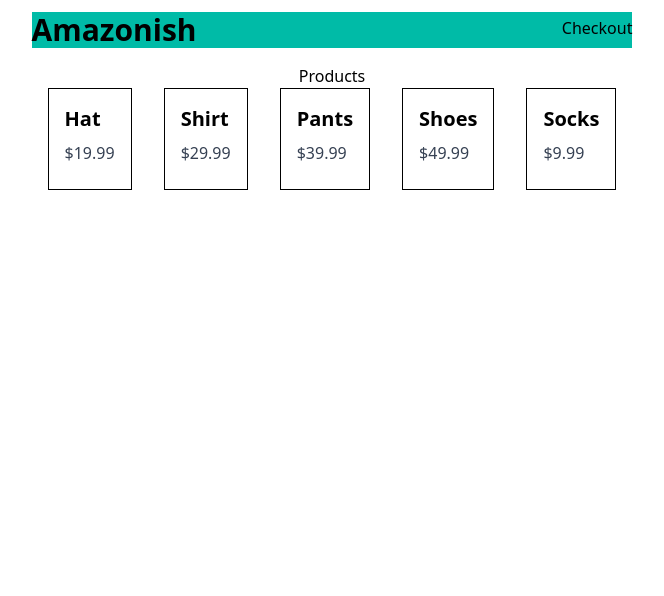
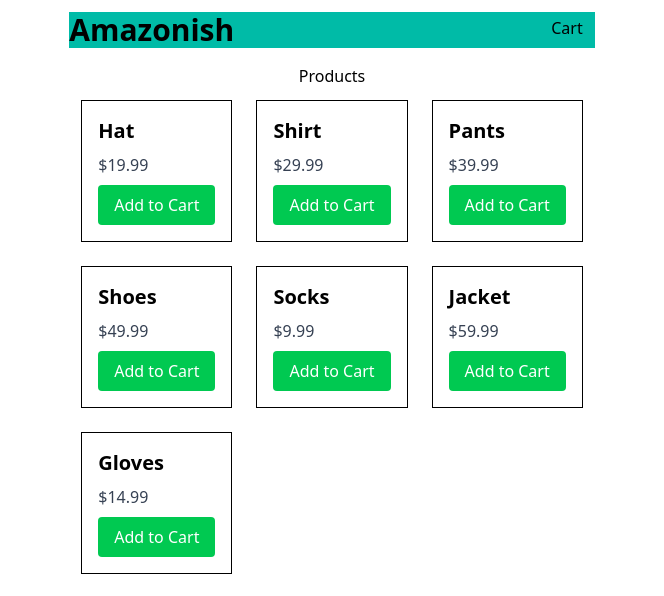
Before and after one commit to frowningfrog/js-projects, a website built with Vite: page project1/index.html in a window 1280 px wide. Shown: the whole page, without its empty margins (308-972 px from the left). Built offline with nearby package versions, Linux system fonts and the light colour scheme.

Commit message:
grid | data works

```diff
--- a/project1/data/products.js
+++ b/project1/data/products.js
@@ -23,5 +23,15 @@ export const products = [
         id: 5,
         name: 'Socks',
         price: 9.99
+    },
+    {
+        id: 6,
+        name: 'Jacket',
+        price: 59.99
+    },
+    {
+        id: 7,
+        name: 'Gloves',
+        price: 14.99
     }
 ];
--- a/project1/index.html
+++ b/project1/index.html
@@ -1,8 +1,8 @@
 <!doctype html>
 <html lang="en">
   <head>
-    <meta charset="UTF-8" />
-    <meta name="viewport" content="width=device-width, initial-scale=1.0" />
+    <meta charset="UTF-8"/>
+    <meta name="viewport" content="width=device-width, initial-scale=1.0"/>
     <title>project1</title>
     <link rel="stylesheet" href="styles/styles.css"/>
   </head>
@@ -10,10 +10,10 @@
     <div class="m-3">
       <div class="bg-teal-500 flex justify-between mb-4">
         <span class="text-3xl font-bold">Amazonish</span>
-        <a class="pt-1" href="checkout.html">Checkout</a>
+        <a class="pt-1 pr-3" href="checkout.html">Cart</a>
       </div>
       <p class="flex justify-center">Products</p>
-      <div id="box" class="flex"></div>
+      <div id="box" class="grid grid-cols-3"></div>
     </div>
 
     <script type="module" src="pages/products.js"></script>
--- a/project1/pages/products.js
+++ b/project1/pages/products.js
@@ -2,10 +2,20 @@ import {products} from '../data/products.js';
 function loadProducts() {
   document.getElementById('box').innerHTML = `
     ${products.map(product => `
-      <div class="product-card border p-4 mx-4">
+      <div class="product-card border p-4 m-3">
         <h2 class="text-xl font-semibold mb-2">${product.name}</h2>
         <p class="text-gray-700 mb-2">$${product.price.toFixed(2)}</p>
+        <button id="add-to-cart-btn" class="bg-green-500 text-white px-4 py-2 rounded" data-productname="${product.name}">Add to Cart</button>
       </div>`).join('')}`
 }
 
 loadProducts();
+
+document.addEventListener('click', function(event) {
+  const eventTarget = event.target;
+
+  if(eventTarget.matches('#add-to-cart-btn')) {
+    const productName = eventTarget.getAttribute("data-productname");
+    console.log('added', productName, 'to cart');
+  }
+});
```
